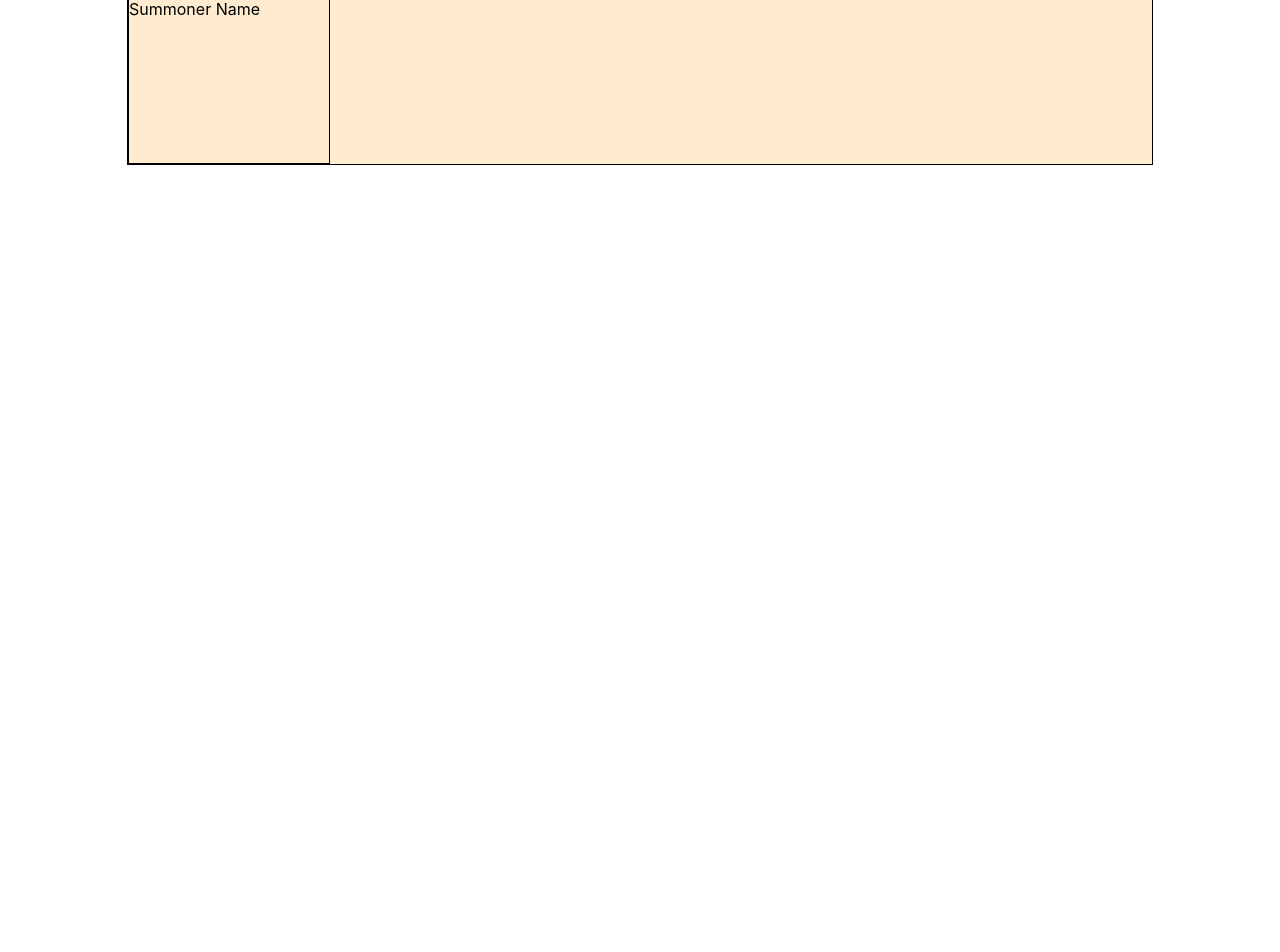
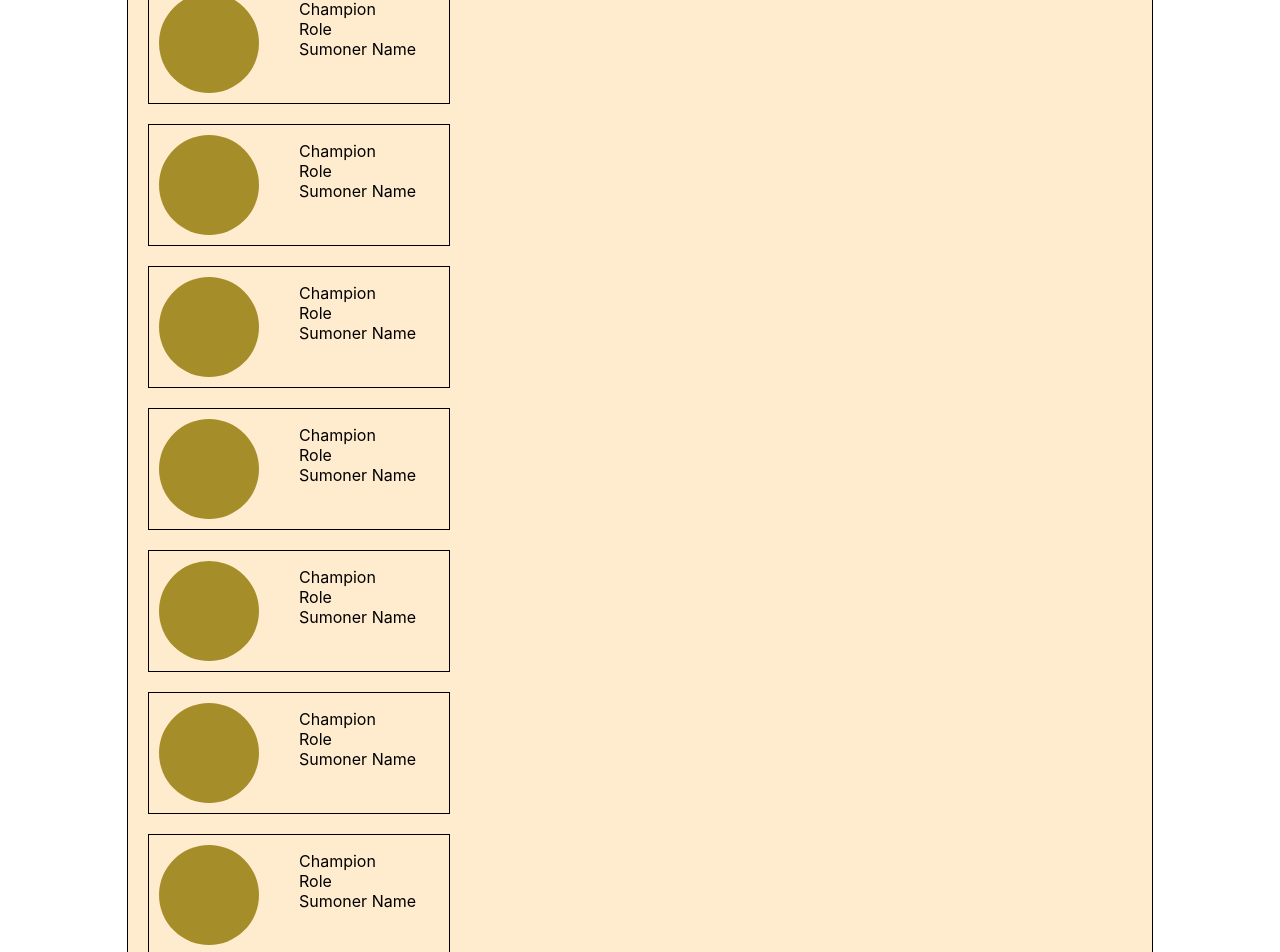
Before and after one commit to lucianoideh1/champ-select, a React (Create React App) app: page / in a window 1280 px wide. Shown: the part 200-1152 px from the top of the page. Before the commit the page ends 800 px from the top, so only its background shows below. Built offline with nearby package versions, Linux system fonts and the light colour scheme.

Commit message:
created 10 champion player components and rendered all of them on the blue side

```diff
--- a/src/components/client.js
+++ b/src/components/client.js
@@ -41,11 +41,82 @@ return(
             </ul>
             </div>
 
+
+
+        <div className="blueside-team">
+         <div className="champion-player">
+         <div className="champion-player-logo"></div>
+        <ul className="champion-player-text">
+            <li>Champion</li>
+            <li>Role</li>
+            <li>Sumoner Name</li>
+        </ul>
+        </div>
         <div className="champion-player">
         <div className="champion-player-logo"></div>
-        <span>Champion Name</span>
-        <p>Summoner Name</p>
+        <ul className="champion-player-text">
+            <li>Champion</li>
+            <li>Role</li>
+            <li>Sumoner Name</li>
+        </ul>
         </div>
+        <div className="champion-player">
+        <div className="champion-player-logo"></div>
+        <ul className="champion-player-text">
+            <li>Champion</li>
+            <li>Role</li>
+            <li>Sumoner Name</li>
+        </ul>
+        </div>
+        <div className="champion-player">
+        <div className="champion-player-logo"></div>
+        <ul className="champion-player-text">
+            <li>Champion</li>
+            <li>Role</li>
+            <li>Sumoner Name</li>
+        </ul>
+        </div>
+        </div>
+
+
+        <div className="redside-team">
+         <div className="champion-player">
+         <div className="champion-player-logo"></div>
+        <ul className="champion-player-text">
+            <li>Champion</li>
+            <li>Role</li>
+            <li>Sumoner Name</li>
+        </ul>
+        </div>
+        <div className="champion-player">
+        <div className="champion-player-logo"></div>
+        <ul className="champion-player-text">
+            <li>Champion</li>
+            <li>Role</li>
+            <li>Sumoner Name</li>
+        </ul>
+        </div>
+        <div className="champion-player">
+        <div className="champion-player-logo"></div>
+        <ul className="champion-player-text">
+            <li>Champion</li>
+            <li>Role</li>
+            <li>Sumoner Name</li>
+        </ul>
+        </div>
+        <div className="champion-player">
+        <div className="champion-player-logo"></div>
+        <ul className="champion-player-text">
+            <li>Champion</li>
+            <li>Role</li>
+            <li>Sumoner Name</li>
+        </ul>
+        </div>
+        </div>
+
+
+
+        {/*code above this*/ }
     </div>
 )
 }
--- a/src/index.css
+++ b/src/index.css
@@ -34,7 +34,28 @@ body {
 }
 
 .champion-player{
+  margin: 20px;
   border: 1px solid black;
-  width: 200px;
-  height: 200px;
+  width: 300px;
+  height: 120px;
+  display: grid;
+  grid-template-columns: 1fr 2fr 0fr;
+  grid-template-rows: 1fr repeat(3, 0fr) repeat(4, 1fr);
+  grid-column-gap: 0px;
+  grid-row-gap: 0px;
 }
+.champion-player .champion-player-logo{
+  width: 100px;
+  height: 100px;
+  background-color: rgb(165, 142, 42);
+  border-radius: 50%;
+  margin: 10px 0 0 10px;
+  grid-area: 1 / 1 / 3 / 2;
+}
+
+.champion-player .champion-player-text{
+  grid-area: 1 / 2 / 3 / 5;
+}
+.champion-player ul{
+  display: block;
+}
```
